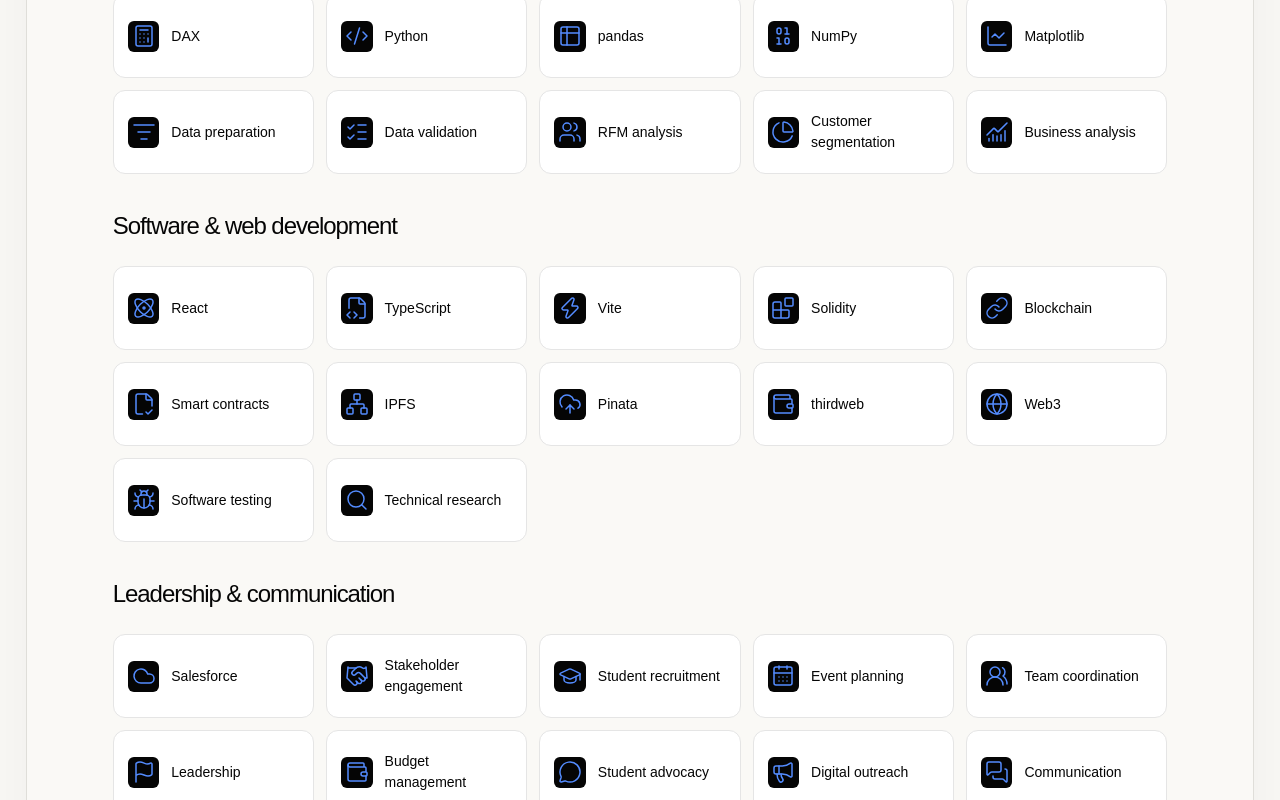
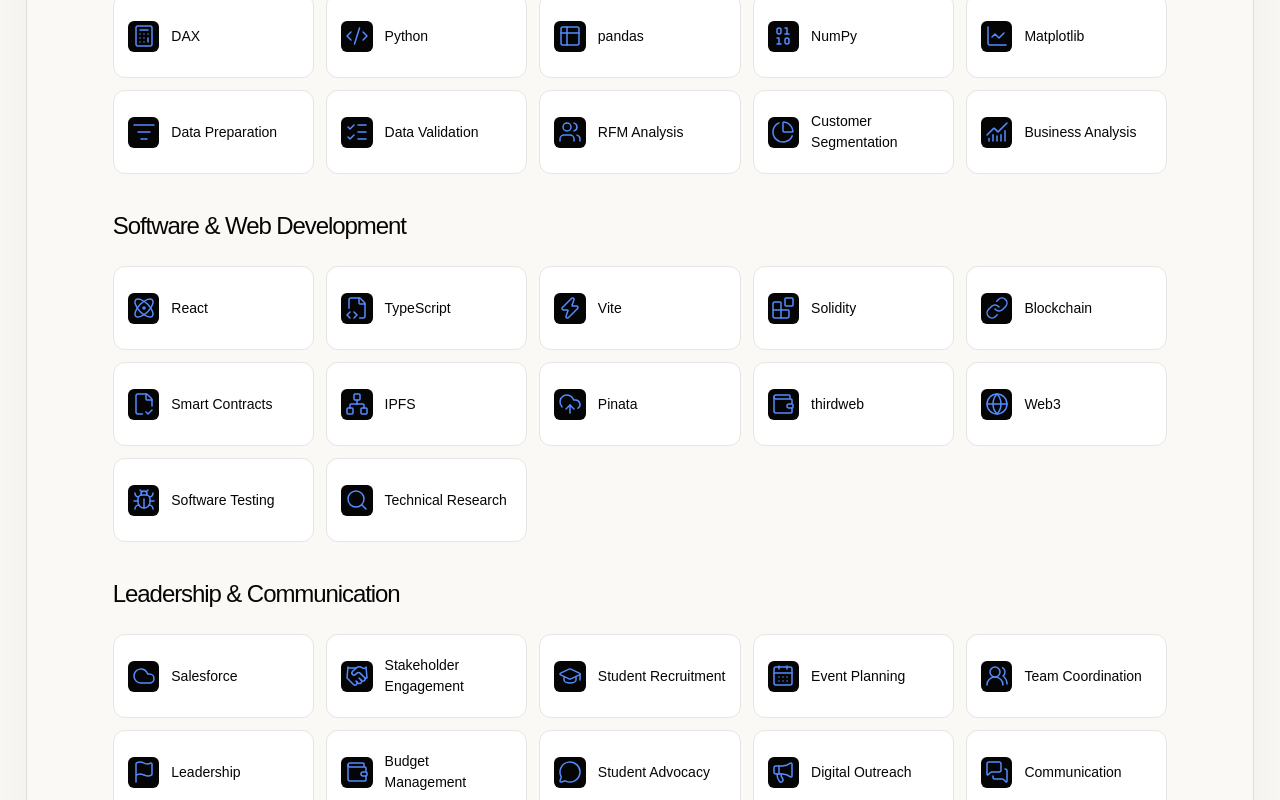
Before and after one commit to Adyan05/Portfolio, a React (Vite) app: page / in a window 1280 px wide. Shown: the part 4260-5060 px from the top of the page. Built offline with nearby package versions, Linux system fonts and the light colour scheme.

Commit message:
Use title case for Skills headings and labels

```diff
--- a/src/data/skills.ts
+++ b/src/data/skills.ts
@@ -43,29 +43,29 @@ export const skills = [
         "icon": "ChartLine"
       },
       {
-        "name": "Data preparation",
+        "name": "Data Preparation",
         "icon": "ListFilter"
       },
       {
-        "name": "Data validation",
+        "name": "Data Validation",
         "icon": "ListChecks"
       },
       {
-        "name": "RFM analysis",
+        "name": "RFM Analysis",
         "icon": "Users"
       },
       {
-        "name": "Customer segmentation",
+        "name": "Customer Segmentation",
         "icon": "ChartPie"
       },
       {
-        "name": "Business analysis",
+        "name": "Business Analysis",
         "icon": "ChartNoAxesCombined"
       }
     ]
   },
   {
-    "title": "Software & web development",
+    "title": "Software & Web Development",
     "items": [
       {
         "name": "React",
@@ -88,7 +88,7 @@ export const skills = [
         "icon": "Link"
       },
       {
-        "name": "Smart contracts",
+        "name": "Smart Contracts",
         "icon": "FileCheck2"
       },
       {
@@ -108,36 +108,36 @@ export const skills = [
         "icon": "Globe"
       },
       {
-        "name": "Software testing",
+        "name": "Software Testing",
         "icon": "Bug"
       },
       {
-        "name": "Technical research",
+        "name": "Technical Research",
         "icon": "Search"
       }
     ]
   },
   {
-    "title": "Leadership & communication",
+    "title": "Leadership & Communication",
     "items": [
       {
         "name": "Salesforce",
         "icon": "Cloud"
       },
       {
-        "name": "Stakeholder engagement",
+        "name": "Stakeholder Engagement",
         "icon": "Handshake"
       },
       {
-        "name": "Student recruitment",
+        "name": "Student Recruitment",
         "icon": "GraduationCap"
       },
       {
-        "name": "Event planning",
+        "name": "Event Planning",
         "icon": "CalendarDays"
       },
       {
-        "name": "Team coordination",
+        "name": "Team Coordination",
         "icon": "UsersRound"
       },
       {
@@ -145,15 +145,15 @@ export const skills = [
         "icon": "Flag"
       },
       {
-        "name": "Budget management",
+        "name": "Budget Management",
         "icon": "Wallet"
       },
       {
-        "name": "Student advocacy",
+        "name": "Student Advocacy",
         "icon": "MessageCircle"
       },
       {
-        "name": "Digital outreach",
+        "name": "Digital Outreach",
         "icon": "Megaphone"
       },
       {
```
